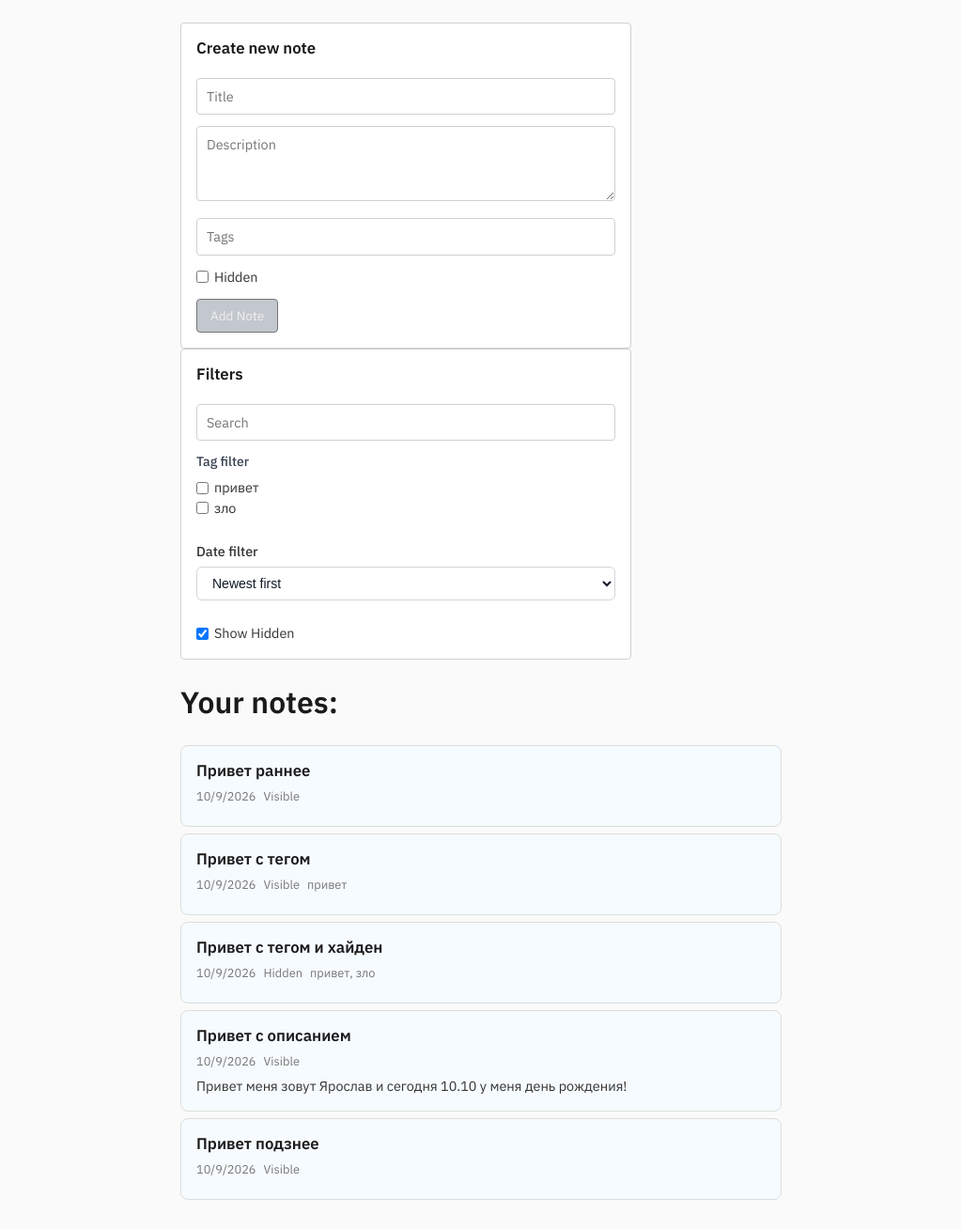
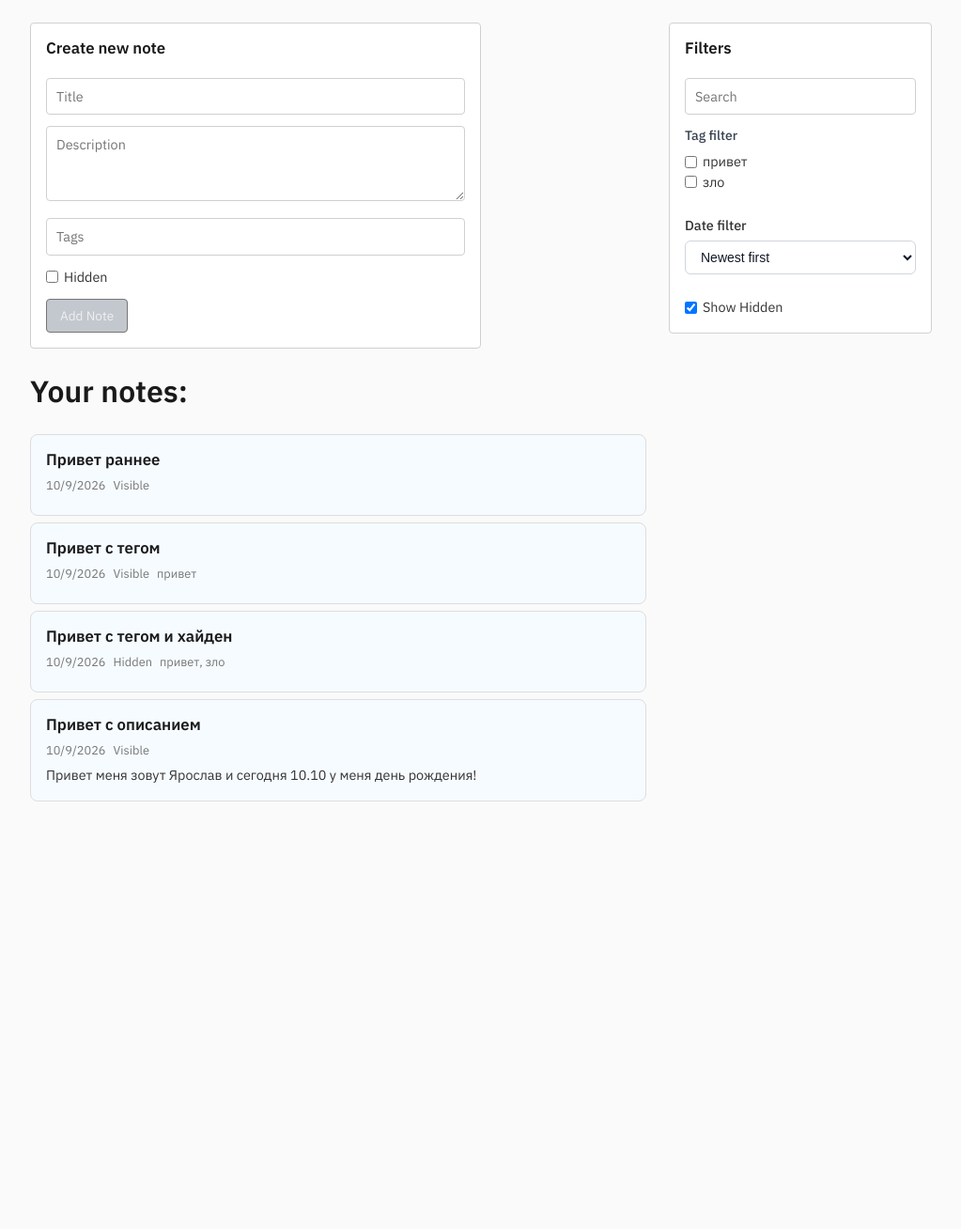
Before and after one commit to sacr3dx/Web-2026-Labs, a React (Vite) app: page / in a window 1280 px wide. Shown: the whole page at 94% size, without its empty margins (128-1151 px from the left). After the commit the page ends 884 px from the top, so only its background shows below. Built offline with nearby package versions, Linux system fonts and the light colour scheme; data requests are answered from the project's data file.

Commit message:
Fix: Some front design

```diff
--- a/db.json
+++ b/db.json
@@ -36,14 +36,6 @@
       "hidden": false,
       "tags": [],
       "id": "t5KcjdRIIP8"
-    },
-    {
-      "title": "Привет подзнее",
-      "description": "",
-      "createdAt": "2026-10-09T21:03:59.866Z",
-      "hidden": false,
-      "tags": [],
-      "id": "7o8-TzugD5g"
     }
   ],
   "$schema": "./node_modules/json-server/schema.json"
--- a/src/App.tsx
+++ b/src/App.tsx
@@ -118,13 +118,12 @@ function App() {
     <div>
       {error && <p style={{ color: "red" }}>{error}</p>}
 
+      <div className="layout">
+        <div className="main">
           <CreateNodeForm
             onSubmit={handleSubmit}
             disabled={!!error}
           />
-
-      <NoteFilterForm
-        onFilterChange={handleFilterChange} onTagsChange={setTagFilter} tags={allTags}/>
 
           <h1>Your notes:</h1>
 
@@ -142,6 +141,13 @@ function App() {
             ))
           )}
         </div>
+
+        <div className="sidebar">
+          <NoteFilterForm
+            onFilterChange={handleFilterChange} onTagsChange={setTagFilter} tags={allTags}/>
+        </div>
+      </div>
+    </div>
   )
 }
 
--- a/src/index.css
+++ b/src/index.css
@@ -18,6 +18,23 @@ body {
 }
 
 #root {
-  max-width: 640px;
+  max-width: 960px;
   margin: 0 auto;
 }
+
+.layout {
+  display: flex;
+  align-items: flex-start;
+  gap: 24px;
+}
+
+.main {
+  flex: 1;
+  min-width: 0;
+}
+
+.sidebar {
+  flex: 0 0 280px;
+  position: sticky;
+  top: 24px;
+}
```
Lines whose indentation alone changed are shown as unchanged.
